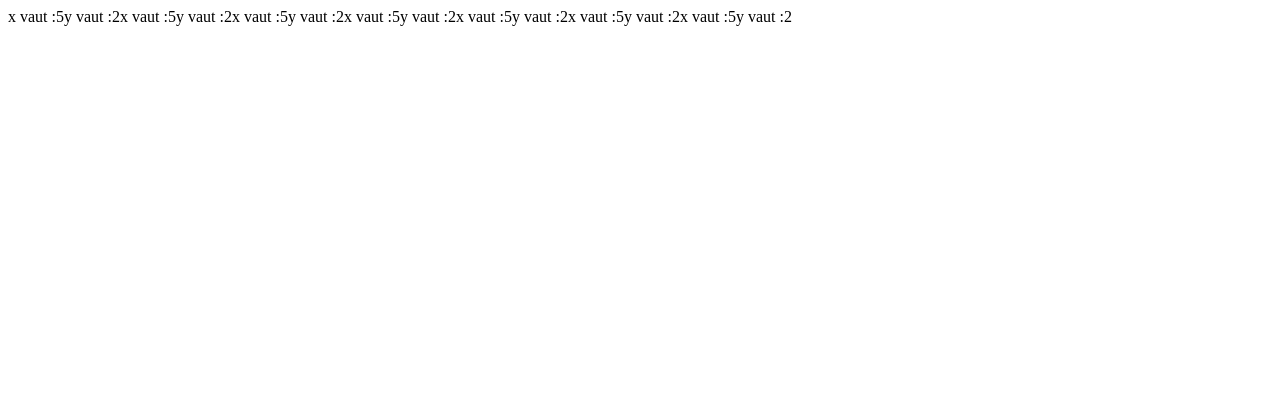
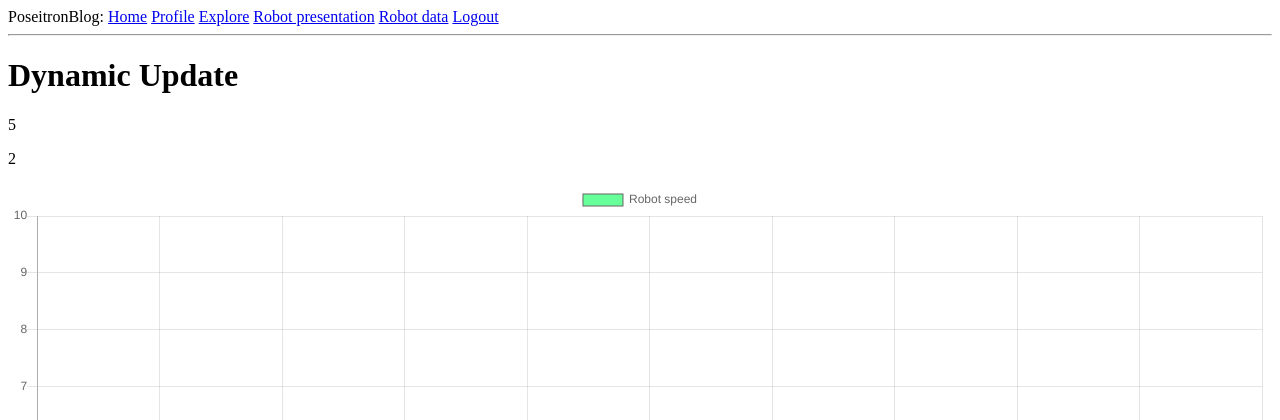
Before and after one commit to miniferretti/PoseitronBlog, a Flask app: page /graphiques in a window 1280 px wide. Shown: the top 420 px of the page. Before the commit the page ends 26 px from the top, so only its background shows below. Run offline with Flask 2, Linux system fonts and the light colour scheme; the visitor is signed in with stand-in values (Sample User, id 1); data comes from the database, SQL or seed files in the repository; some libraries are stand-ins or nearby versions.

Commit message:
Update graphiques.html

```diff
--- a/app/templates/graphiques.html
+++ b/app/templates/graphiques.html
@@ -13,7 +13,7 @@
             </div>
 
             <script type="text/javascript">
-                var intervalID = setInterval(update_values,1000);
+                var intervalID = setInterval(update_values,2000);
                 //var c=0;
                 var x_coord;
                 var y_coord;
@@ -23,9 +23,9 @@
                             $('#resultx').text(data.resultx);
                             $('#resulty').text(data.resulty);
                             x_coord=data.resultx;
-                            document.write("x vaut :"+ x_coord);
+                            //document.write("x vaut :"+ x_coord);
                             y_coord=data.resulty;
-                            document.write("y vaut :"+ y_coord);
+                            //document.write("y vaut :"+ y_coord);
                             console.log(data)
                         });
                         /*
```
